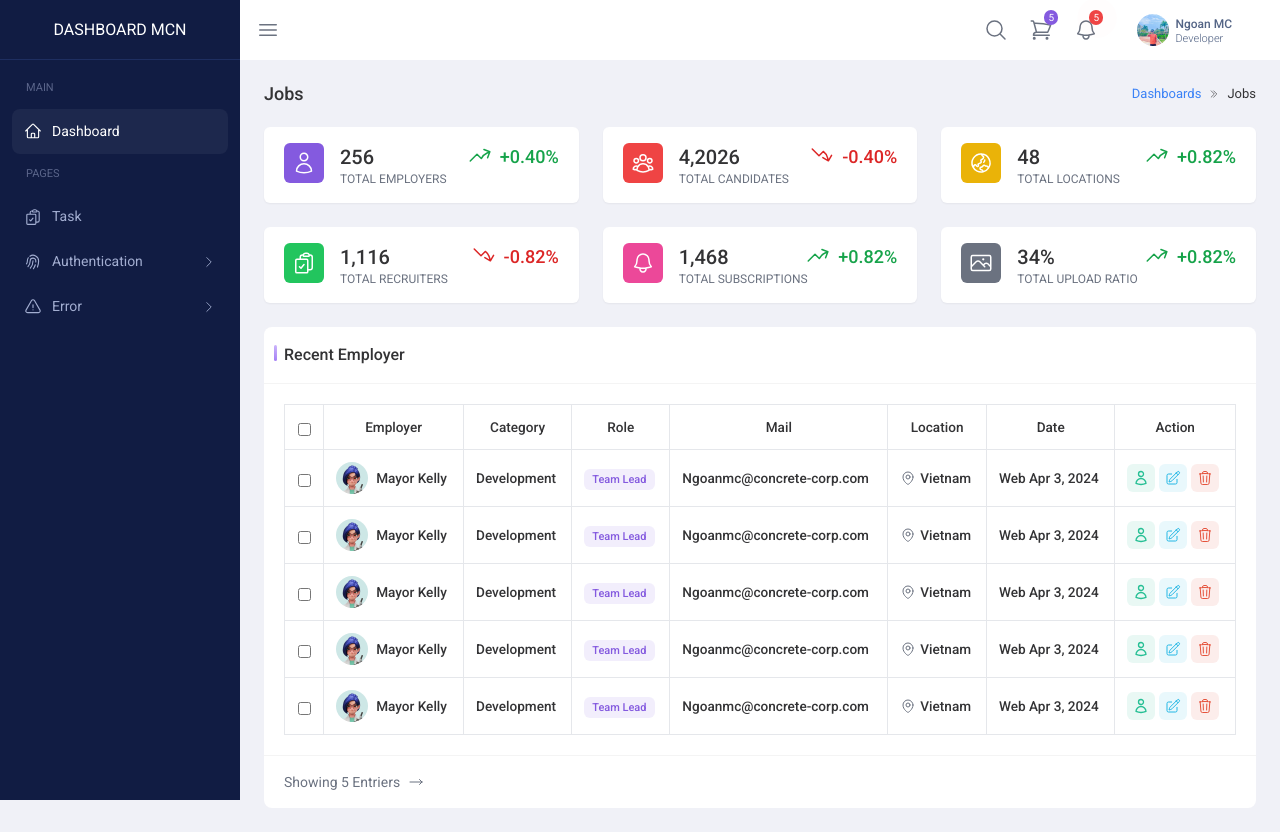
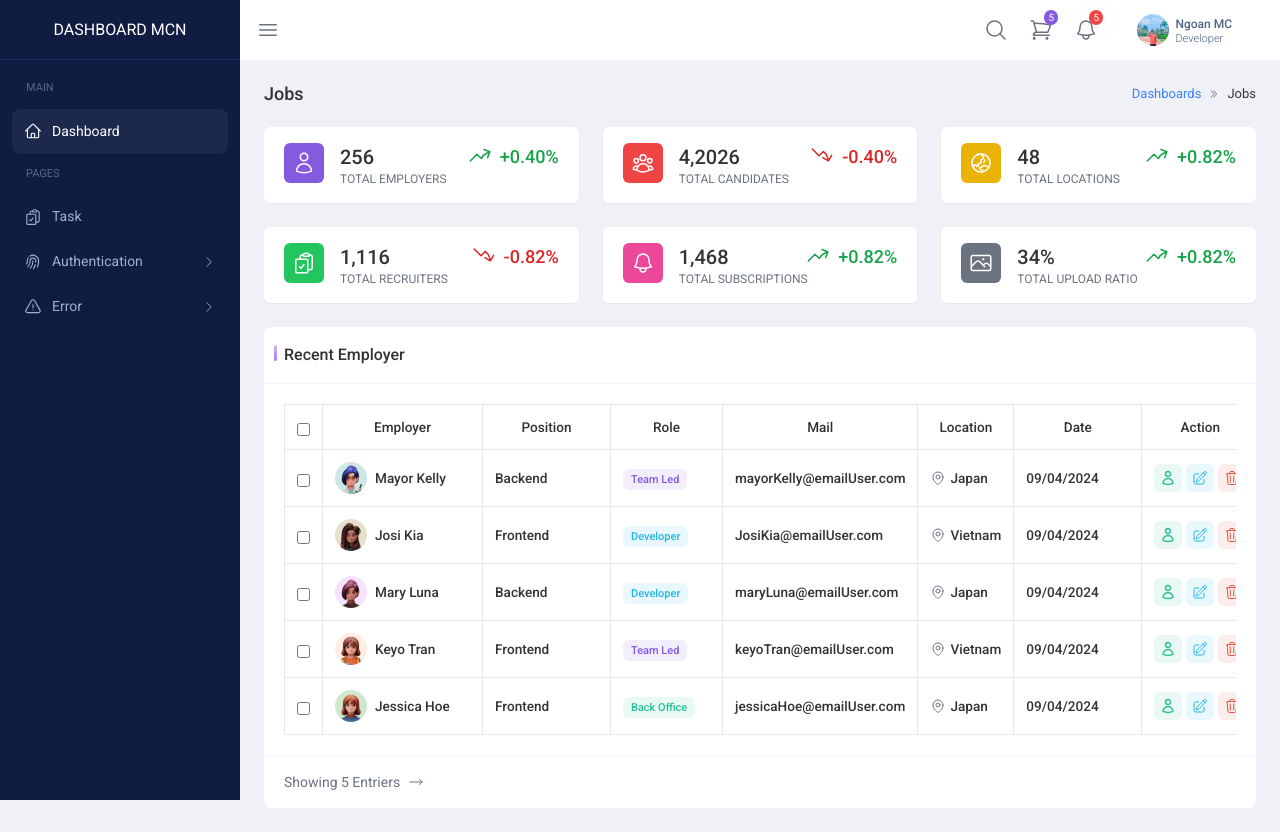
Before and after one commit to phongnhadn1991/dashboard_nextjs, a Next.js app: page / in a window 1280 px wide. Built offline with nearby package versions, Linux system fonts and the light colour scheme.

Commit message:
add data json

```diff
--- a/src/app/(_pages)/page.jsx
+++ b/src/app/(_pages)/page.jsx
@@ -1,80 +1,17 @@
-import { v4 as uuidv4 } from 'uuid'
 import Breadcrumb from '../_components/common/breadcrumb/Breadcrumb'
 import Satistical from '../_components/Satistical/Satistical'
 import RecentEmployer from '../_components/RecentEmployer/RecentEmployer'
+import { listSatistical, listRecentEmployer } from '../_data/Data'
 
 export default function Home() {
-  const listSatistical = [
-    {
-      id: uuidv4(),
-      countNum: '256',
-      cate: 'Employers',
-      status: 'increase',
-      percent: '0.40',
-      icon: 'UserIcon',
-      bgColor: 'bg-primary'
-    },
-    {
-      id: uuidv4(),
-      countNum: '4,2026',
-      cate: 'Candidates',
-      status: 'reduce',
-      percent: '0.40',
-      icon: 'UserGroupIcon',
-      bgColor: 'bg-red-500'
-    },
-    {
-      id: uuidv4(),
-      countNum: '48',
-      cate: 'Locations',
-      status: 'increase',
-      percent: '0.82',
-      icon: 'GlobeAsiaAustraliaIcon',
-      bgColor: 'bg-yellow-500'
-    },
-    {
-      id: uuidv4(),
-      countNum: '1,116',
-      cate: 'Recruiters',
-      status: 'reduce',
-      percent: '0.82',
-      icon: 'ClipboardDocumentCheckIcon',
-      bgColor: 'bg-green-500'
-    },
-    {
-      id: uuidv4(),
-      countNum: '1,468',
-      cate: 'Subscriptions',
-      status: 'increase',
-      percent: '0.82',
-      icon: 'BellIcon',
-      bgColor: 'bg-pink-500'
-    },
-    {
-      id: uuidv4(),
-      countNum: '34%',
-      cate: 'Upload Ratio',
-      status: 'increase',
-      percent: '0.82',
-      icon: 'PhotoIcon',
-      bgColor: 'bg-gray-500'
-    }
-  ]
-  const listRecentEmployer = [
-    {
-      id: uuidv4(),
-      fullName: 'Mayor Kelly',
-      avart: './images/face1.jpeg',
-      role: '1',
-      email: 'ngoanmc@concrete-corp.com',
-      location: 'vietnam'
-    }
-  ]
   return (
     <div className='l-topage'>
       <Breadcrumb />
       <Satistical listSatistical={listSatistical} className='mb-6' />
-      <RecentEmployer className='mb-6' />
+      <RecentEmployer
+        listRecentEmployer={listRecentEmployer}
+        className='mb-6'
+      />
     </div>
   )
 }
--- a/src/app/_components/RecentEmployer/RecentEmployer.jsx
+++ b/src/app/_components/RecentEmployer/RecentEmployer.jsx
@@ -1,3 +1,4 @@
+'use client'
 import '@/app/_assets/scss/components/_box.scss'
 import {
   ArrowLongRightIcon,
@@ -6,9 +7,35 @@ import {
   UserIcon,
   PencilSquareIcon
 } from '@heroicons/react/24/outline'
+import classNames from 'classnames'
 
 const RecentEmployer = (params) => {
-  const { ...restParams } = params
+  const { listRecentEmployer, ...restParams } = params
+
+  const roleTextUser = (num) => {
+    return num === '1'
+      ? 'Team Led'
+      : num === '2'
+        ? 'Developer'
+        : num === '3'
+          ? 'Back Office'
+          : 'Order'
+  }
+
+  const roleClassUser = (num) => {
+    return num === '1'
+      ? 'bg-primary/10 text-primary'
+      : num === '2'
+        ? 'bg-secondary/10 text-secondary'
+        : num === '3'
+          ? 'bg-success/10 text-success'
+          : 'bg-warning/10 text-warning'
+  }
+
+  const removeUser = (idUser) => {
+    console.log(idUser)
+  }
+
   return (
     <div className={`c-recentEmployer ${restParams.className}`}>
       <div className='c-box'>
@@ -16,7 +43,7 @@ const RecentEmployer = (params) => {
           <div className='c-box_title'>Recent Employer</div>
         </div>
         <div className='c-boxBody'>
-          <div className='p-tableResponsive'>
+          <div className='p-tableResponsive overflow-auto'>
             <table className='table-auto border border-gray-100 w-full'>
               <thead>
                 <tr>
@@ -39,7 +66,7 @@ const RecentEmployer = (params) => {
                     Employer
                   </th>
                   <th className='border border-gray-200 text-[13.6px] font-medium p-3'>
-                    Category
+                    Position
                   </th>
                   <th className='border border-gray-200 text-[13.6px] font-medium p-3'>
                     Role
@@ -59,7 +86,8 @@ const RecentEmployer = (params) => {
                 </tr>
               </thead>
               <tbody>
-                {[...Array(5)].map((e, i) => (
+                {listRecentEmployer.length &&
+                  listRecentEmployer.map((e, i) => (
                     <tr key={i} className='hover:bg-primary/5'>
                       <td className='border border-gray-200 text-[13.6px] font-medium p-3'>
                         <div className='flex items-center justify-center'>
@@ -76,41 +104,46 @@ const RecentEmployer = (params) => {
                           </label>
                         </div>
                       </td>
-                    <td className='border border-gray-200 text-[13.6px] font-medium p-3'>
+                      <td className='border border-gray-200 text-[13.6px] font-medium p-3 min-w-40'>
                         <div className='flex items-center'>
                           <div className='w-8 h-8 flex items-center me-2'>
                             <img
-                            src='./images/face1.jpeg'
+                              src={e.avart}
                               alt=''
                               className='rounded-full inline-block'
                             />
                           </div>
-                        <h4>Mayor Kelly</h4>
+                          <h4>{e.fullName}</h4>
                         </div>
                       </td>
-                    <td className='border border-gray-200 text-[13.6px] font-medium p-3'>
+                      <td className='border border-gray-200 text-[13.6px] font-medium p-3 min-w-32'>
                         <div>
-                        <span>Development</span>
+                          <span>{e.position}</span>
                         </div>
                       </td>
-                    <td className='border border-gray-200 text-[13.6px] font-medium p-3'>
+                      <td className='border border-gray-200 text-[13.6px] font-medium p-3 min-w-28'>
                         <div>
-                        <span className='text-[11px] bg-primary/10 text-primary px-2 py-1 rounded-md capitalize'>
-                          Team lead
+                          <span
+                            className={classNames(
+                              'text-[11px] px-2 py-1 rounded-md capitalize',
+                              roleClassUser(e.role)
+                            )}
+                          >
+                            {roleTextUser(e.role)}
                           </span>
                         </div>
                       </td>
-                    <td className='border border-gray-200 text-[13.6px] font-medium p-3'>
-                      <div>Ngoanmc@concrete-corp.com</div>
+                      <td className='border border-gray-200 text-[13.6px] font-medium p-3 min-w-32'>
+                        <div>{e.email}</div>
                       </td>
                       <td className='border border-gray-200 text-[13.6px] font-medium p-3'>
                         <div className='flex items-center gap-1'>
                           <MapPinIcon className='h-4 w-4 text-gray-500' />
-                        <span>Vietnam</span>
+                          <span>{e.location}</span>
                         </div>
                       </td>
-                    <td className='border border-gray-200 text-[13.6px] font-medium p-3'>
-                      <div>Web Apr 3, 2024</div>
+                      <td className='border border-gray-200 text-[13.6px] font-medium p-3 min-w-32'>
+                        <div>{e.dateCreate}</div>
                       </td>
                       <td className='border border-gray-200 text-[13.6px] font-medium p-3'>
                         <div className='flex gap-1'>
@@ -129,6 +162,7 @@ const RecentEmployer = (params) => {
                           <button
                             type='button'
                             className='bg-danger/10 text-danger hover:bg-danger hover:text-white p-1 flex items-center justify-center rounded-md w-7 h-7'
+                            onClick={() => removeUser(e.id)}
                           >
                             <TrashIcon className='h-4 w-4' />
                           </button>
--- a/src/app/_components/common/header/Header.jsx
+++ b/src/app/_components/common/header/Header.jsx
@@ -78,7 +78,7 @@ const Header = () => {
   useClickOutside(refUserDropdown, () => setOpenUser(false))
 
   return (
-    <header className='p-header bg-white ps-[15rem] fixed top-0 left-0 w-full h-[60px]'>
+    <header className='p-header bg-white ps-[15rem] fixed top-0 left-0 z-10 w-full h-[60px]'>
       <div className='p-headerNav px-4'>
         <div className='p-nav_container'>
           <div className='p-nav_hamburger flex flex-col items-center justify-center'>
--- a/src/app/_components/common/sidebar/Sidebar.jsx
+++ b/src/app/_components/common/sidebar/Sidebar.jsx
@@ -10,7 +10,7 @@ import React from 'react'
 import Link from 'next/link'
 const Sidebar = () => {
   return (
-    <aside className='p-sideBar w-[15rem] bg-[#111c43] fixed top-0 left-0 z-10 h-[100vh]'>
+    <aside className='p-sideBar w-[15rem] bg-[#111c43] fixed top-0 left-0 z-30 h-[100vh]'>
       <div className='p-sideBar_logo border-b border-[#1e2e60] flex justify-center items-center h-[60px]'>
         <p className='text-white text-center uppercase font-normal'>
           Dashboard MCN
--- /dev/null
+++ b/src/app/_data/Data.js
@@ -0,0 +1,111 @@
+import { v4 as uuidv4 } from 'uuid'
+
+export const listSatistical = [
+  {
+    id: uuidv4(),
+    countNum: '256',
+    cate: 'Employers',
+    status: 'increase',
+    percent: '0.40',
+    icon: 'UserIcon',
+    bgColor: 'bg-primary'
+  },
+  {
+    id: uuidv4(),
+    countNum: '4,2026',
+    cate: 'Candidates',
+    status: 'reduce',
+    percent: '0.40',
+    icon: 'UserGroupIcon',
+    bgColor: 'bg-red-500'
+  },
+  {
+    id: uuidv4(),
+    countNum: '48',
+    cate: 'Locations',
+    status: 'increase',
+    percent: '0.82',
+    icon: 'GlobeAsiaAustraliaIcon',
+    bgColor: 'bg-yellow-500'
+  },
+  {
+    id: uuidv4(),
+    countNum: '1,116',
+    cate: 'Recruiters',
+    status: 'reduce',
+    percent: '0.82',
+    icon: 'ClipboardDocumentCheckIcon',
+    bgColor: 'bg-green-500'
+  },
+  {
+    id: uuidv4(),
+    countNum: '1,468',
+    cate: 'Subscriptions',
+    status: 'increase',
+    percent: '0.82',
+    icon: 'BellIcon',
+    bgColor: 'bg-pink-500'
+  },
+  {
+    id: uuidv4(),
+    countNum: '34%',
+    cate: 'Upload Ratio',
+    status: 'increase',
+    percent: '0.82',
+    icon: 'PhotoIcon',
+    bgColor: 'bg-gray-500'
+  }
+]
+
+export const listRecentEmployer = [
+  {
+    id: uuidv4(),
+    fullName: 'Mayor Kelly',
+    avart: './images/face1.jpeg',
+    position: 'Backend',
+    role: '1',
+    email: 'mayorKelly@emailUser.com',
+    location: 'Japan',
+    dateCreate: '09/04/2024'
+  },
+  {
+    id: uuidv4(),
+    fullName: 'Josi Kia',
+    avart: './images/face2.jpeg',
+    position: 'Frontend',
+    role: '2',
+    email: 'JosiKia@emailUser.com',
+    location: 'Vietnam',
+    dateCreate: '09/04/2024'
+  },
+  {
+    id: uuidv4(),
+    fullName: 'Mary Luna',
+    avart: './images/face3.jpeg',
+    position: 'Backend',
+    role: '2',
+    email: 'maryLuna@emailUser.com',
+    location: 'Japan',
+    dateCreate: '09/04/2024'
+  },
+  {
+    id: uuidv4(),
+    fullName: 'Keyo Tran',
+    avart: './images/face4.jpeg',
+    position: 'Frontend',
+    role: '1',
+    email: 'keyoTran@emailUser.com',
+    location: 'Vietnam',
+    dateCreate: '09/04/2024'
+  },
+  {
+    id: uuidv4(),
+    fullName: 'Jessica Hoe',
+    avart: './images/face5.jpeg',
+    position: 'Frontend',
+    role: '3',
+    email: 'jessicaHoe@emailUser.com',
+    location: 'Japan',
+    dateCreate: '09/04/2024'
+  }
+]
```
Lines whose indentation alone changed are shown as unchanged.
